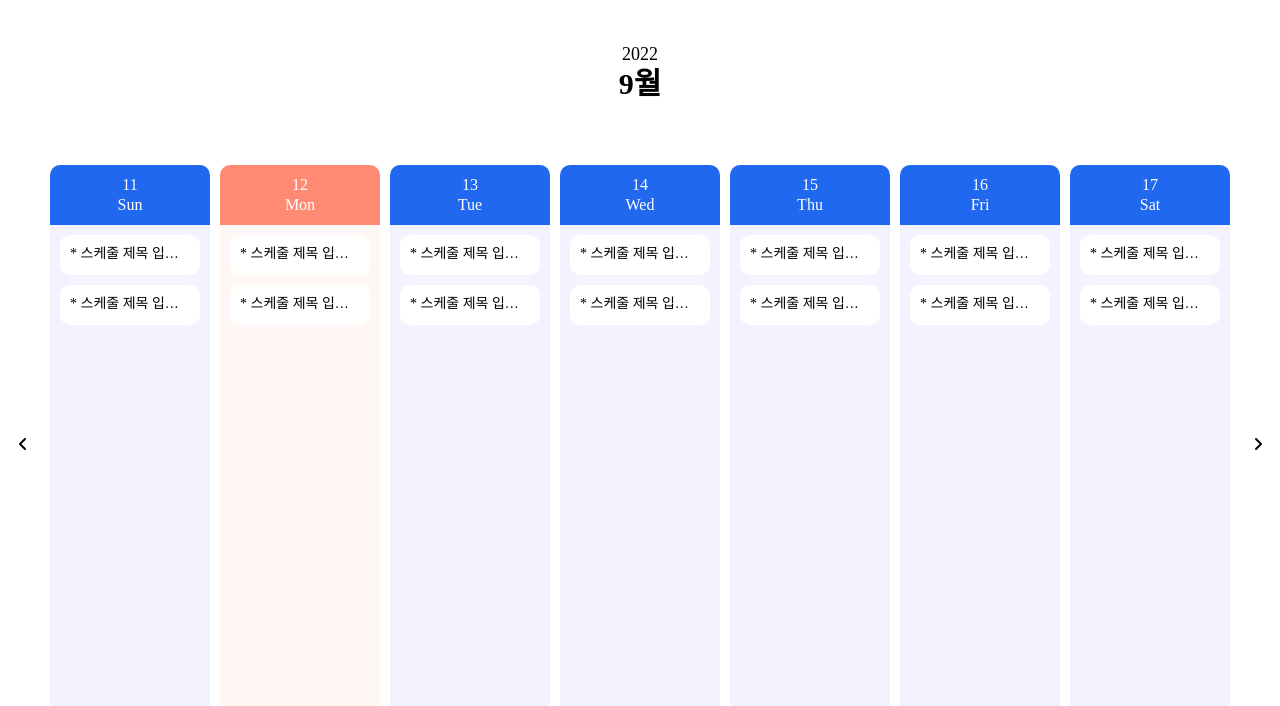
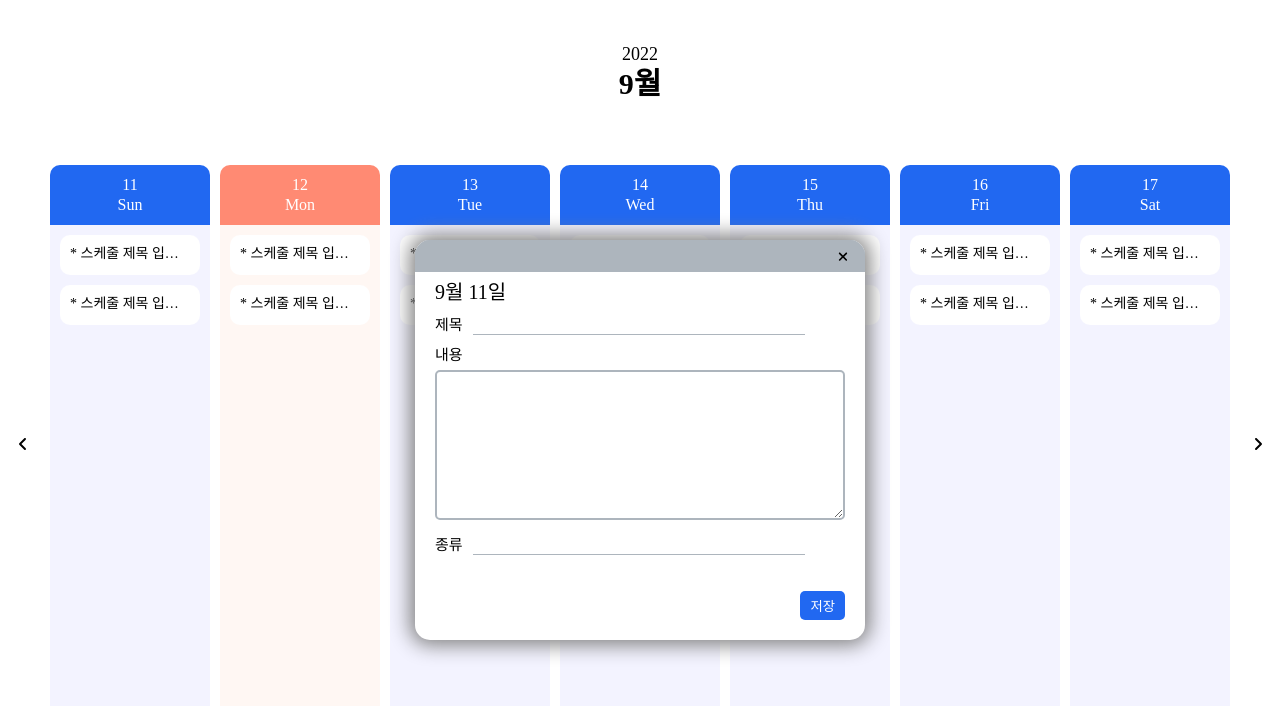
Before and after one commit to minkyeongJ/BCLabs-Calendar, a React (Create React App) app: page / in a window 1280 px wide. Both pictures are taken after a click on the element 130 px from the left and 445 px from the top of the page. Shown: the top 706 px of the page. Built offline with nearby package versions, Linux system fonts and the light colour scheme.

Commit message:
Feat: 모달창 기능 구현

```diff
--- a/src/components/Day.jsx
+++ b/src/components/Day.jsx
@@ -1,9 +1,15 @@
 import styled from "styled-components";
 import Schedule from "./Schedule";
 import * as Date from "../utils/getDate";
-import { useEffect, useState } from "react";
+import { useEffect, useRef, useState } from "react";
 
-export default function Day({ arrWeek, dayNumber, day }) {
+export default function Day({
+  arrWeek,
+  dayNumber,
+  day,
+  openCreateScheduleModal,
+  eventTargetData,
+}) {
   const [isToday, setIsToday] = useState(false);
   const today = Date.TodayDate();
 
@@ -13,14 +19,19 @@ export default function Day({ arrWeek, dayNumber, day }) {
     }
   }, []);
 
+  const targetDate = useRef();
+
   return (
-    <DaySection>
+    <DaySection onClick={eventTargetData}>
       <DayTitle state={isToday}>
         <h1 className="ir">날짜 및 요일</h1>
         <SpanStyle>{dayNumber}</SpanStyle>
         <SpanStyle>{day}</SpanStyle>
       </DayTitle>
-      <DaySchedule state={isToday}>
+      <DaySchedule state={isToday} onClick={openCreateScheduleModal}>
+        <p id="clicked-date" ref={targetDate} hidden>
+          {arrWeek}
+        </p>
         <ul>
           <Li>
             <Schedule />
@@ -39,6 +50,7 @@ const DaySection = styled.section`
   max-width: 160px;
   border-radius: 10px;
   overflow: hidden;
+  position: relative;
 `;
 
 const DayTitle = styled.section`
--- a/src/components/Week.jsx
+++ b/src/components/Week.jsx
@@ -1,20 +1,46 @@
 import Day from "./Day";
 import styled from "styled-components";
+import { useState } from "react";
+import CreateScheduleModal from "./createScheduleModal/CreateScheduleModal";
 
 export default function Week({ arrWeek }) {
   let calenderDays = ["Sun", "Mon", "Tue", "Wed", "Thu", "Fri", "Sat"];
+  console.log(arrWeek);
+
+  const [modalOpen, setModalOpen] = useState(false);
+  const openCreateScheduleModal = (event) => {
+    event.preventDefault();
+    setModalOpen(!modalOpen);
+  };
+
+  const [targetData, setTargetData] = useState("");
+  const eventTargetData = (event) => {
+    event.preventDefault();
+    setTargetData(event.target.children[0].textContent);
+  };
+
   return (
+    <>
       <WeekList>
         {calenderDays.map((day, i) => {
           const dayNumber = arrWeek[i].split("-")[2];
-        console.log(dayNumber);
           return (
             <Li key={dayNumber}>
-            <Day arrWeek={arrWeek[i]} dayNumber={dayNumber} day={day} />
+              <Day
+                arrWeek={arrWeek[i]}
+                dayNumber={dayNumber}
+                day={day}
+                openCreateScheduleModal={openCreateScheduleModal}
+                eventTargetData={eventTargetData}
+              />
             </Li>
           );
         })}
       </WeekList>
+      <Modal>
+        {modalOpen ? <CreateScheduleModal selectedDate={targetData} /> : null}
+      </Modal>
+    </>
   );
 }
 
@@ -26,3 +52,10 @@ const WeekList = styled.ul`
 const Li = styled.li`
   margin: 0 5px;
 `;
+
+const Modal = styled.section`
+  position: absolute;
+  left: 50%;
+  top: 50%;
+  transform: translate(-50%, -40%);
+`;
--- /dev/null
+++ b/src/components/createScheduleModal/CreateScheduleModal.jsx
@@ -0,0 +1,39 @@
+import * as S from "./Styles";
+import { FontAwesomeIcon } from "@fortawesome/react-fontawesome";
+import { faXmark } from "@fortawesome/free-solid-svg-icons";
+
+export default function CreateScheduleModal({ selectedDate }) {
+  const month = selectedDate.split("-")[1];
+  const day = selectedDate.split("-")[2];
+  return (
+    <S.ModalSection>
+      <h1 className="ir">일정 추가창</h1>
+      <S.Date>
+        {month}월 {day}일
+      </S.Date>
+      <form>
+        <ul>
+          <S.Li>
+            <S.Title>제목</S.Title>
+            <S.Input type="text" id="title"></S.Input>
+          </S.Li>
+          <S.Li>
+            <S.Title>내용</S.Title>
+            <S.Textarea></S.Textarea>
+          </S.Li>
+          <S.Li>
+            <S.Title htmlFor="types">종류</S.Title>
+            <S.Input type="text" id="types"></S.Input>
+          </S.Li>
+        </ul>
+        <S.SaveButton type="sumbit">저장</S.SaveButton>
+      </form>
+      <S.TopBar>
+        <S.CloseButton type="button" id="close">
+          <span className="ir">닫기</span>
+          <FontAwesomeIcon icon={faXmark} />
+        </S.CloseButton>
+      </S.TopBar>
+    </S.ModalSection>
+  );
+}
--- /dev/null
+++ b/src/components/createScheduleModal/Styles.jsx
@@ -0,0 +1,68 @@
+import styled from "styled-components";
+
+export const ModalSection = styled.section`
+  width: 450px;
+  height: 400px;
+  padding: 40px 20px 10px;
+  background-color: white;
+  border-radius: 15px;
+  box-shadow: 0 0 20px 5px gray;
+  box-sizing: border-box;
+  position: relative;
+  overflow: hidden;
+`;
+
+export const TopBar = styled.div`
+  height: 30px;
+  background-color: var(--oc-gray-5);
+  border: 1px solid var(--oc-gray-5);
+  position: absolute;
+  top: 0;
+  left: 0;
+  right: 0;
+`;
+export const CloseButton = styled.button`
+  position: absolute;
+  top: 8px;
+  right: 10px;
+`;
+
+export const Date = styled.p`
+  font-size: 2rem;
+  margin-bottom: 10px;
+`;
+
+export const Title = styled.span`
+  font-size: 1.5rem;
+  margin-right: 10px;
+`;
+
+export const Textarea = styled.textarea`
+  width: 100%;
+  height: 150px;
+  padding: 10px;
+  box-sizing: border-box;
+  border: solid 2px var(--oc-gray-5);
+  border-radius: 5px;
+  font-size: 1.6rem;
+  resize: both;
+  margin-top: 5px;
+`;
+
+export const Li = styled.li`
+  margin-top: 10px;
+`;
+
+export const Input = styled.input`
+  width: 80%;
+`;
+
+export const SaveButton = styled.button`
+  position: absolute;
+  bottom: 20px;
+  right: 20px;
+  background-color: var(--base-blue);
+  color: white;
+  padding: 5px 10px;
+  border-radius: 5px;
+`
--- a/src/global/global.css
+++ b/src/global/global.css
@@ -3,15 +3,24 @@
   --base-lightblue: #f3f3ff;
   --base-orange: #ff8a73;
   --base-lightorange: #fff7f3;
+  --oc-gray-5: #adb5bd;
 }
 
 html {
-    font-size: 62.5%;
+  font-size: 62.5%;
 }
 
 body {
-    font-size: 1.6rem;
-    line-height: 1.25;
+  font-size: 1.6rem;
+  line-height: 1.25;
+}
+
+button {
+  cursor: pointer;
+}
+
+input {
+  border-bottom: 1px solid var(--oc-gray-5);
 }
 
 .ir {
--- a/src/global/reset.css
+++ b/src/global/reset.css
@@ -46,3 +46,10 @@ table {
 	border-collapse: collapse;
 	border-spacing: 0;
 }
+button{
+  background-color: initial;
+  border: none;
+}
+input{
+  border: none;
+}
```
Also changed, not shown: src/components/Modal.jsx (deleted, +0 -17 lines). Lines whose indentation alone changed are shown as unchanged.
